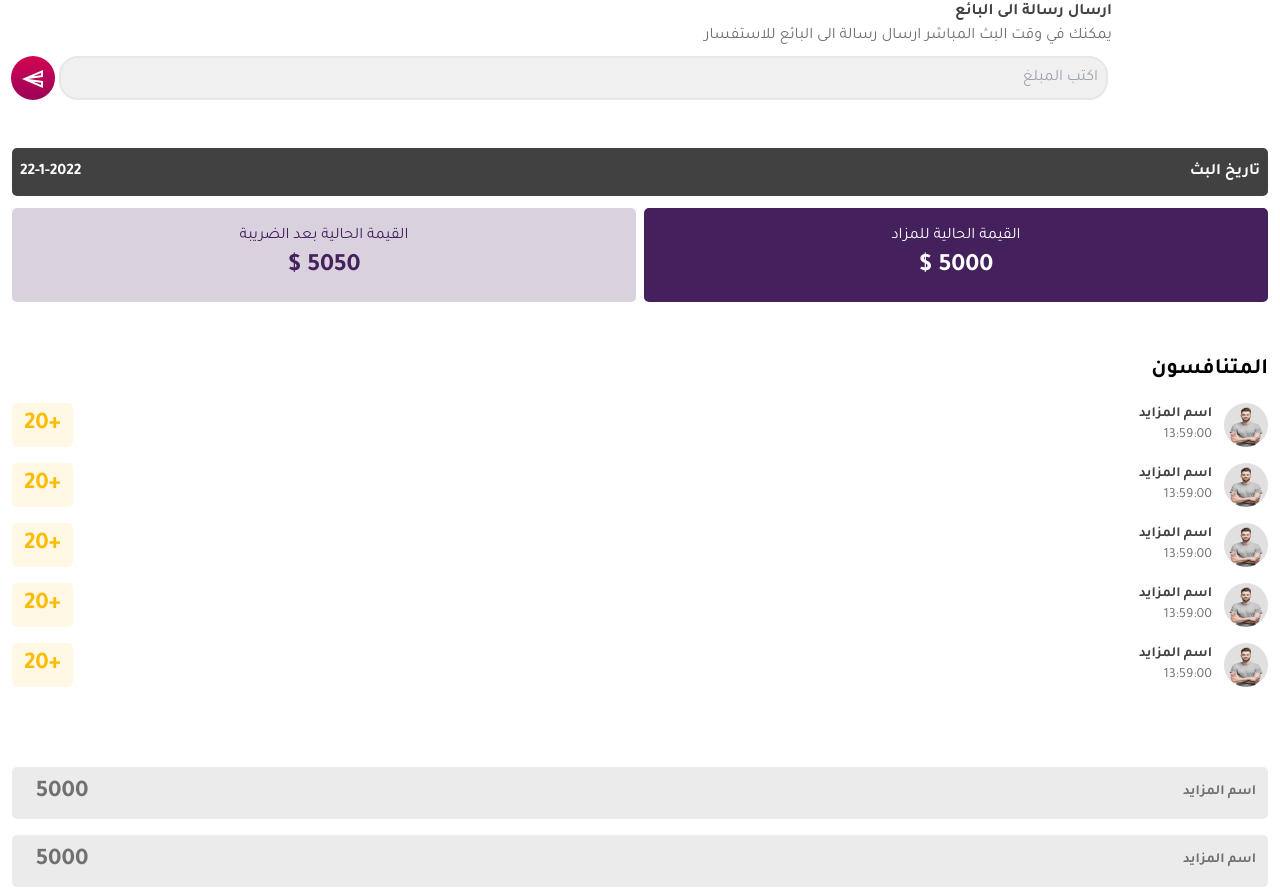
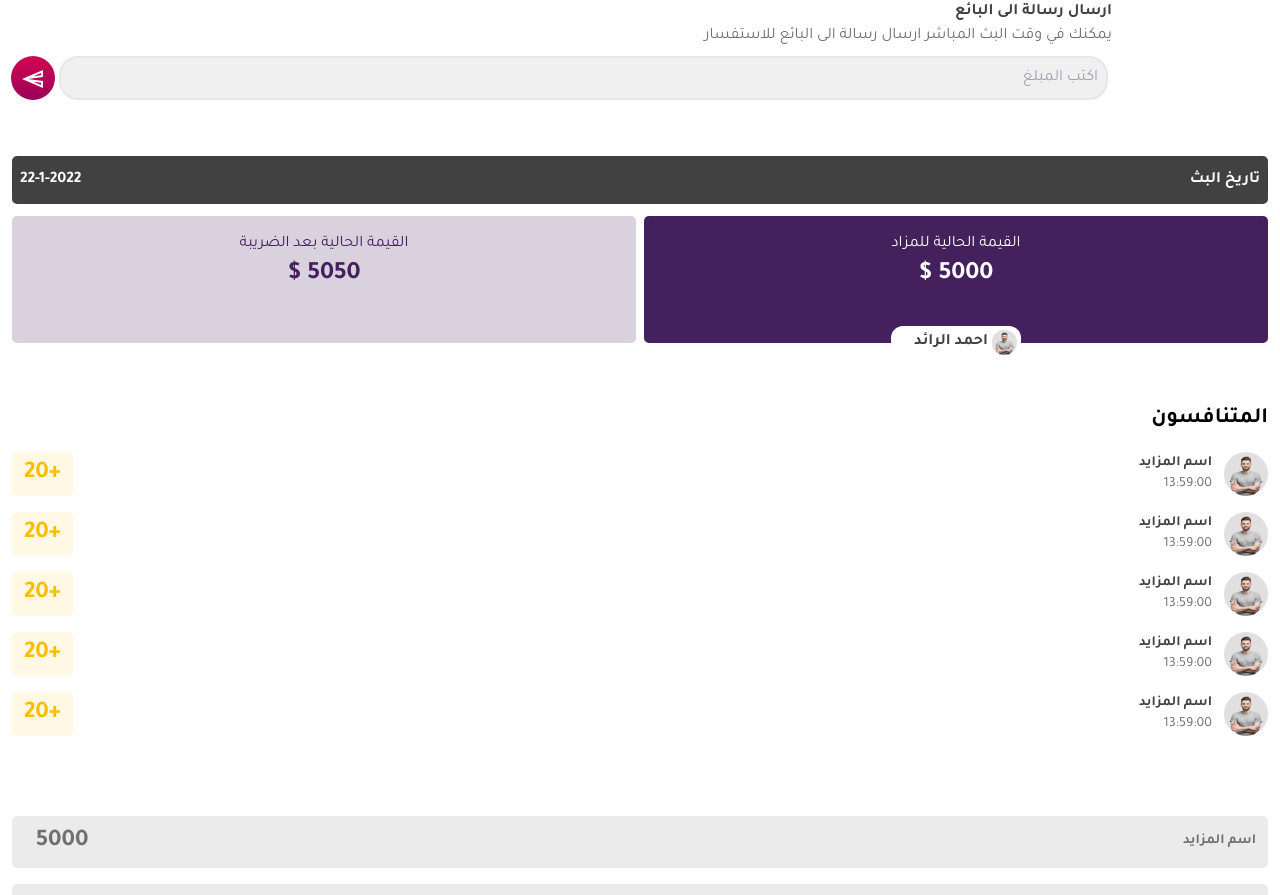
Before and after one commit to Mohamed22221/Mazaady, a Next.js app: page / in a window 1280 px wide. Shown: the part 773-1668 px from the top of the page. Built offline with nearby package versions, Linux system fonts and the light colour scheme; grey boxes are pictures that could not be loaded.

Commit message:
create name in auction-price

```diff
--- a/src/components/home/auction-price/auction-price.jsx
+++ b/src/components/home/auction-price/auction-price.jsx
@@ -1,16 +1,22 @@
 import React from "react";
+import person from "../../../assets/person.jpg";
+import Image from "next/image";
 
 const AuctionPrice = () => {
   return (
-    <div className="shadow-box py-4 px-3">
+    <div className="shadow-box py-6 px-3">
       <div className="flex justify-between bg-grayBoldColor text-white rounded-[5px] py-3 px-2">
         <p className="font-semibold">تاريخ البث</p>
         <p className="font-semibold">22-1-2022</p>
       </div>
       <div className="flex gap-2">
-        <div className="w-[50%] text-center py-4 px-1 mt-3 text-white bg-moveColor rounded-[5px]">
+        <div className="w-[50%] text-center relative py-4 px-1 mt-3 text-white bg-moveColor rounded-[5px]">
           <p className="max-sm:text-[13px]">القيمة الحالية للمزاد</p>
           <h2 className="text-[25px] font-semibold">5000 $</h2>
+          <div className="translate-y-8 bottom-[-14px] w-[130px] flex  mx-auto items-center rounded-[12px] shadow-box bg-white px-1 py-1 m-auto ">
+            <Image src={person} alt="person" className="w-[25px] h-[25px] rounded-[12px]" />
+            <p className="text-grayBoldColor mr-1 font-bold">احمد الرائد</p>
+          </div>
         </div>
         <div className="w-[50%] text-center py-4 px-1 mt-3 text-moveColor bg-moveColor bg-opacity-20 rounded-[5px]">
           <p className="max-sm:text-[13px]"> القيمة الحالية بعد الضريبة</p>
```
